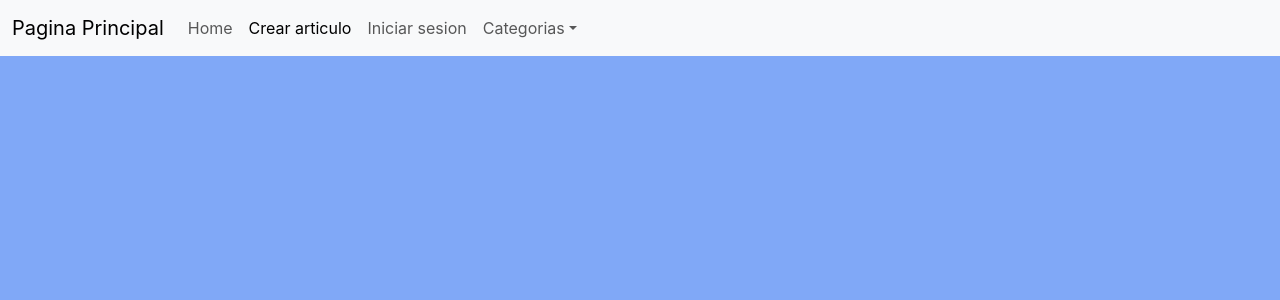
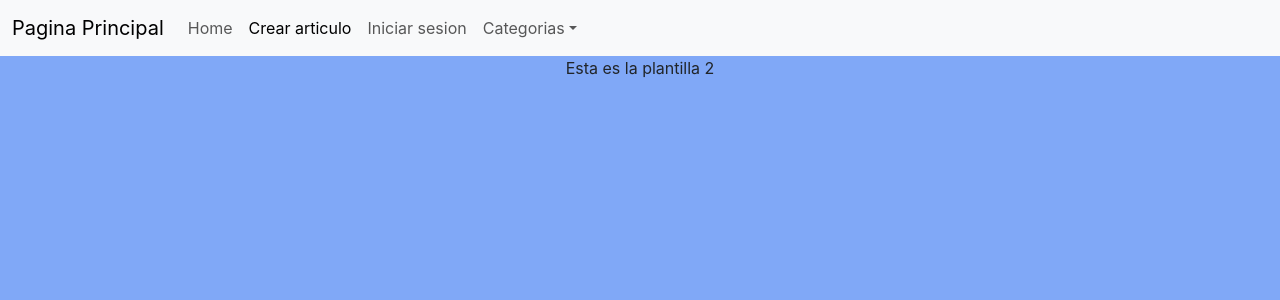
Before and after one commit to humbertovenavente/Proyecto2023, a React (Create React App) app in the folder proyecto/: page /plantilla2 in a window 1280 px wide. Shown: the top 300 px of the page. Built offline with nearby package versions, Linux system fonts and the light colour scheme.

Commit message:
Creacion de las 3 plantillas

```diff
--- a/proyecto/src/App.js
+++ b/proyecto/src/App.js
@@ -8,6 +8,11 @@ import Barra from './Front/Barra';
 import CArticulo from './Front/CArticulo';
 import Home from './Front/Home';
 import Articulos from './Front/Articulos';
+
+//Import plantillas
+import Plantilla1 from './Front/Plantilla1';
+import Plantilla2 from './Front/Plantilla2';
+import Plantilla3 from './Front/Plantilla3';
 
 function App() {
   return (
@@ -21,6 +26,11 @@ function App() {
         <Route path = '/iniciar sesion' element = {<Login/>}/>
         <Route path = '/articulos' element = {<CArticulo/>}/>
 
+        <Route path = '/plantilla1' element = {<Plantilla1/>}/>
+        <Route path = '/plantilla2' element = {<Plantilla2/>}/>
+        <Route path = '/plantilla3' element = {<Plantilla3/>}/>
+
+
       </Routes>
     </BrowserRouter>
 
--- a/proyecto/src/Front/CArticulo.js
+++ b/proyecto/src/Front/CArticulo.js
@@ -24,7 +24,7 @@ const CArticulo = () => {
         <textarea id="story" name="story" rows="10" cols="33" style={{width: "50%"}}/>
 
         <br></br>
-        <label htmlFor="texto">Ingrese una imgagen (si gusta) </label>
+        <label htmlFor="texto">Ingrese una imagen (si gusta) </label>
         <input type="file" id="avatar" name="avatar" accept="image/png, image/jpeg" />
 
       </div>
--- /dev/null
+++ b/proyecto/src/Front/Plantilla1.js
@@ -0,0 +1,11 @@
+import React from 'react'
+
+const Plantilla1 = () => {
+  return (
+    <div>
+      <label>Esta es la plantilla 1</label>
+    </div>
+  )
+}
+
+export default Plantilla1
--- /dev/null
+++ b/proyecto/src/Front/Plantilla2.js
@@ -0,0 +1,11 @@
+import React from 'react'
+
+const Plantilla2 = () => {
+  return (
+    <div>
+      <label>Esta es la plantilla 2</label>
+    </div>
+  )
+}
+
+export default Plantilla2
--- /dev/null
+++ b/proyecto/src/Front/Plantilla3.js
@@ -0,0 +1,11 @@
+import React from 'react'
+
+const Plantilla3 = () => {
+  return (
+    <div>
+      <label>Esta es la plantilla 3</label>
+    </div>
+  )
+}
+
+export default Plantilla3
```
